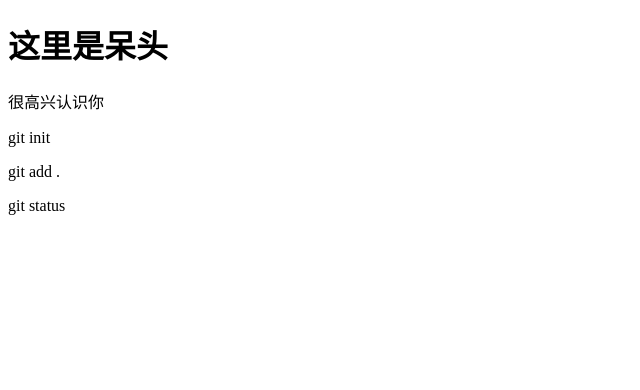
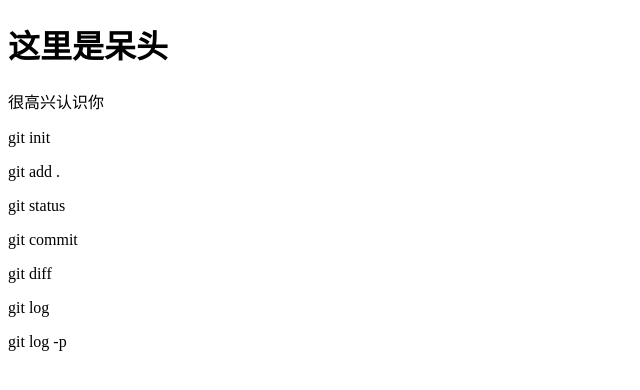
Before and after one commit to dai-tou/study, a plain HTML site: page src/index.html in a window 1280 px wide. Shown: the whole page, without its empty margins (0-640 px from the left). Drawn offline with Linux system fonts and the light colour scheme.

Commit message:
第一次提交

```diff
--- a/src/index.html
+++ b/src/index.html
@@ -15,5 +15,14 @@
     <!--添加当前项目下的所有文件-->
     <p>git status</p>
     <!--查看当前项目信息状态-->
+    <p>git commit</p>
+    <!--提交项目信息到master-->
+    <p>git diff</p>
+    <!--在终端查看文件具体的修改内容-->
+    <p>git log</p>
+    <!--日志-->
+    <p>git log -p</p>
+    <!--具体查看某人何时做个某些更改-->
+    <script src="./js/index.js"></script>
 </body>
 </html>
```
